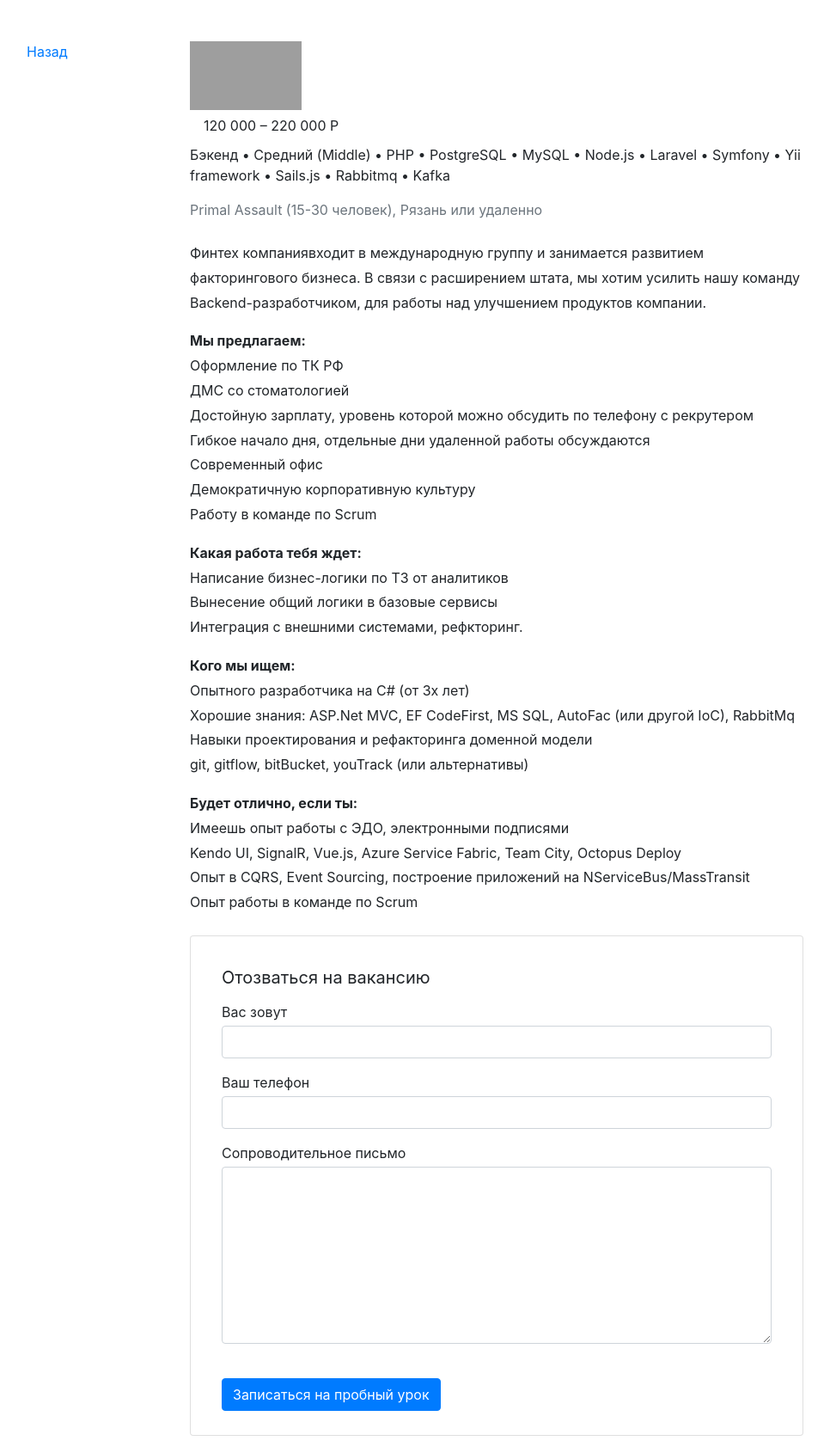
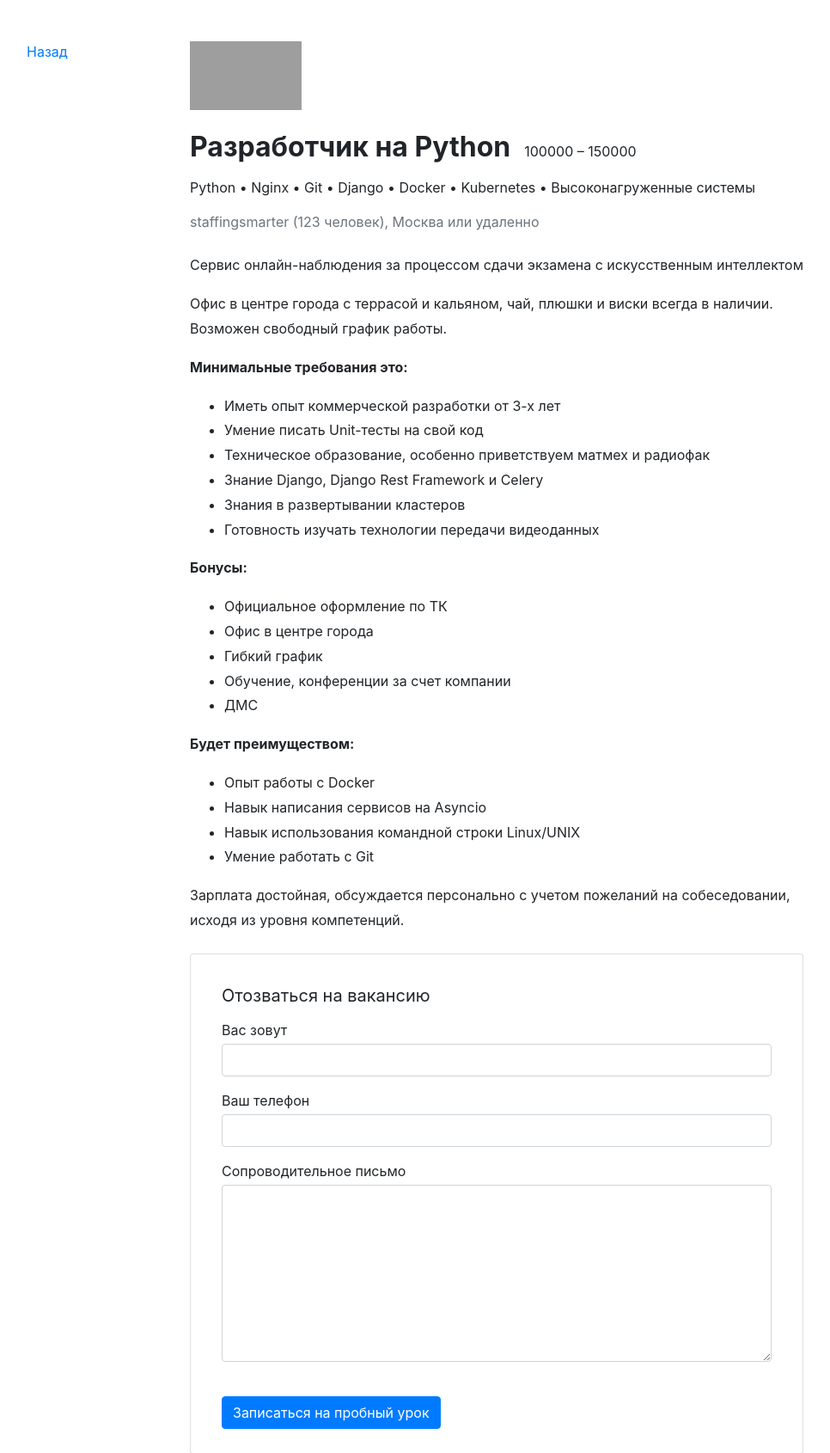
Before and after one commit to She-Wolf/JobsJunior, a Django app: page /vacancies/1 in a window 1280 px wide. Shown: the part 72-1762 px from the top of the page at 86% size, without its empty margins (70-1036 px from the left). Run offline with Django 3.2, Linux system fonts and the light colour scheme; data comes from the database, SQL or seed files in the repository; some libraries are stand-ins or nearby versions; grey boxes are pictures that could not be loaded.

Commit message:
Vacancy html

```diff
--- a/jobs/views.py
+++ b/jobs/views.py
@@ -25,5 +25,7 @@ def company(request, company_id):
     return render(request, 'company.html',{})
 
 def vacancy(request, vacancy_id):
-    vacancy = Vacancy.objects.filter(id = vacancy_id)
-    return render(request, 'vacancy.html',{'vacancy':vacancy})
+    vacancy = Vacancy.objects.get(id = vacancy_id)
+    skills = vacancy.skills.replace(",", " • ")
+    return render(request, 'vacancy.html',{'vacancy':vacancy,
+                                           'skills':skills})
--- a/templates/vacancy.html
+++ b/templates/vacancy.html
@@ -13,38 +13,13 @@
           <a href="#"><img src="https://place-hold.it/130x80" width="130" height="80" alt=""></a>
           <div class="d-flex align-items-baseline align-content-baseline">
             <h1 class="h2 mt-4 font-weight-bold" >{{ vacancy.title }}</h1>
-            <p class="m-0 pl-3">120 000 – 220 000 Р</p>
+            <p class="m-0 pl-3">{{ vacancy.salary_min}} – {{ vacancy.salary_max}}</p>
           </div>
-          <p class="mt-2">Бэкенд • Средний (Middle) • PHP • PostgreSQL • MySQL • Node.js • Laravel • Symfony • Yii framework • Sails.js • Rabbitmq • Kafka</p>
-          <p class="text-muted mb-4">Primal Assault (15-30 человек), Рязань или удаленно</p>
+          <p class="mt-2">{{ skills }}</p>
+          <p class="text-muted mb-4">{{vacancy.company.name}} ({{vacancy.company.employee_count}} человек), {{vacancy.company.location}} или удаленно</p>
           <div style="line-height: 1.8;">
-            <p>Финтех компаниявходит в международную группу  и занимается развитием факторингового бизнеса. В связи с расширением штата, мы хотим усилить нашу команду Backend-разработчиком, для работы над улучшением продуктов компании.</p>
-            <p><b>Мы предлагаем: </b><br>
-              Оформление по ТК РФ<br>
-              ДМС со стоматологией<br>
-              Достойную зарплату, уровень которой можно обсудить по телефону с рекрутером<br>
-              Гибкое начало дня, отдельные дни удаленной работы обсуждаются<br>
-              Современный офис<br>
-              Демократичную корпоративную культуру<br>
-              Работу в команде по Scrum
-            </p>
-            <p><b>Какая работа тебя ждет: </b><br>
-              Написание бизнес-логики по ТЗ от аналитиков<br>
-              Вынесение общий логики в базовые сервисы<br>
-              Интеграция с внешними системами, рефкторинг.
-            </p>
-            <p><b>Кого мы ищем: </b><br>
-              Опытного разработчика на C# (от 3х лет)<br>
-              Хорошие знания: ASP.Net MVC, EF CodeFirst, MS SQL, AutoFac (или другой IoC), RabbitMq <br>
-              Навыки проектирования и рефакторинга доменной модели <br>
-              git, gitflow, bitBucket, youTrack (или альтернативы)
-            </p>
-            <p><b>Будет отлично, если ты:</b><br>
-              Имеешь опыт работы с ЭДО, электронными подписями<br>
-              Kendo UI, SignalR, Vue.js, Azure Service Fabric, Team City, Octopus Deploy<br>
-              Опыт в CQRS, Event Sourcing, построение приложений на NServiceBus/MassTransit<br>
-              Опыт работы в команде по Scrum
-            </p>
+            <p>{{vacancy.company.description}}</p>
+            {{vacancy.description|safe}}
           </div>
           <form action="/echo" class="card mt-4 mb-3" enctype="multipart/form-data">
             <div class="card-body mx-3">
```
